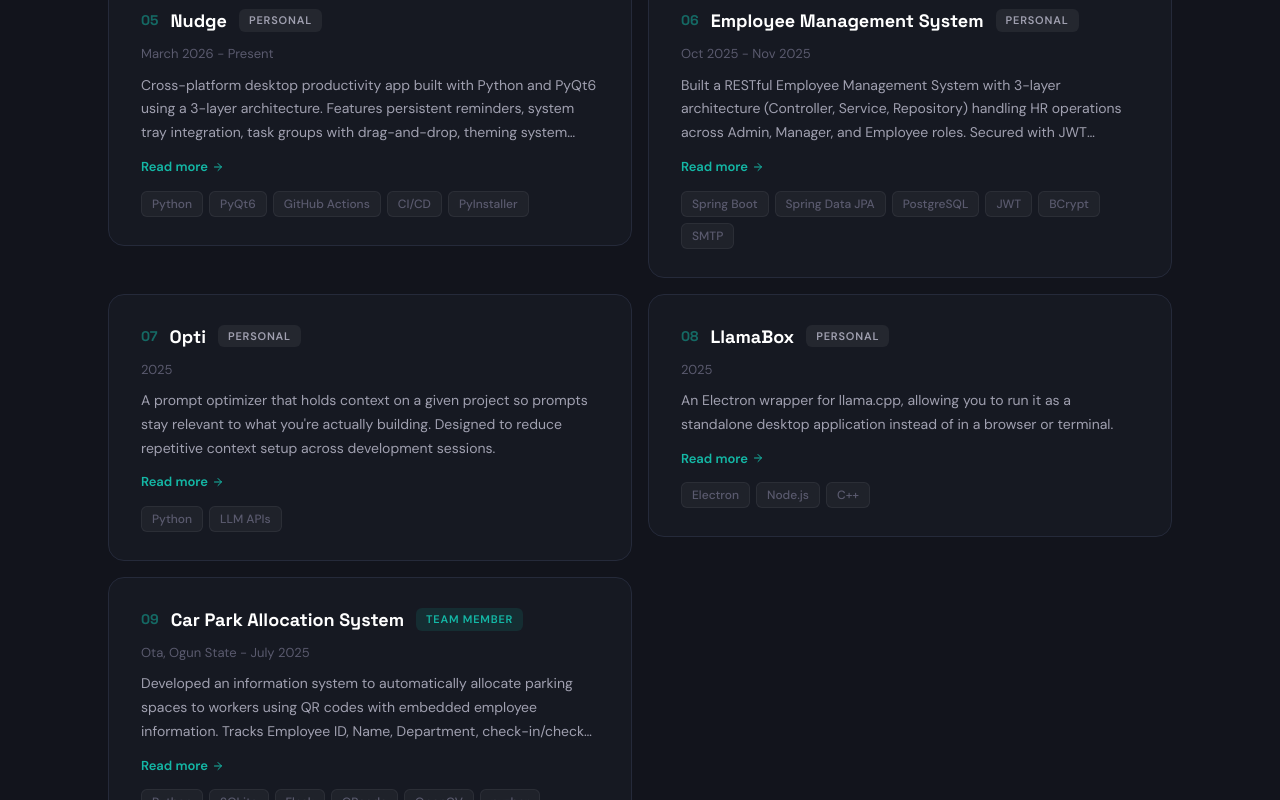
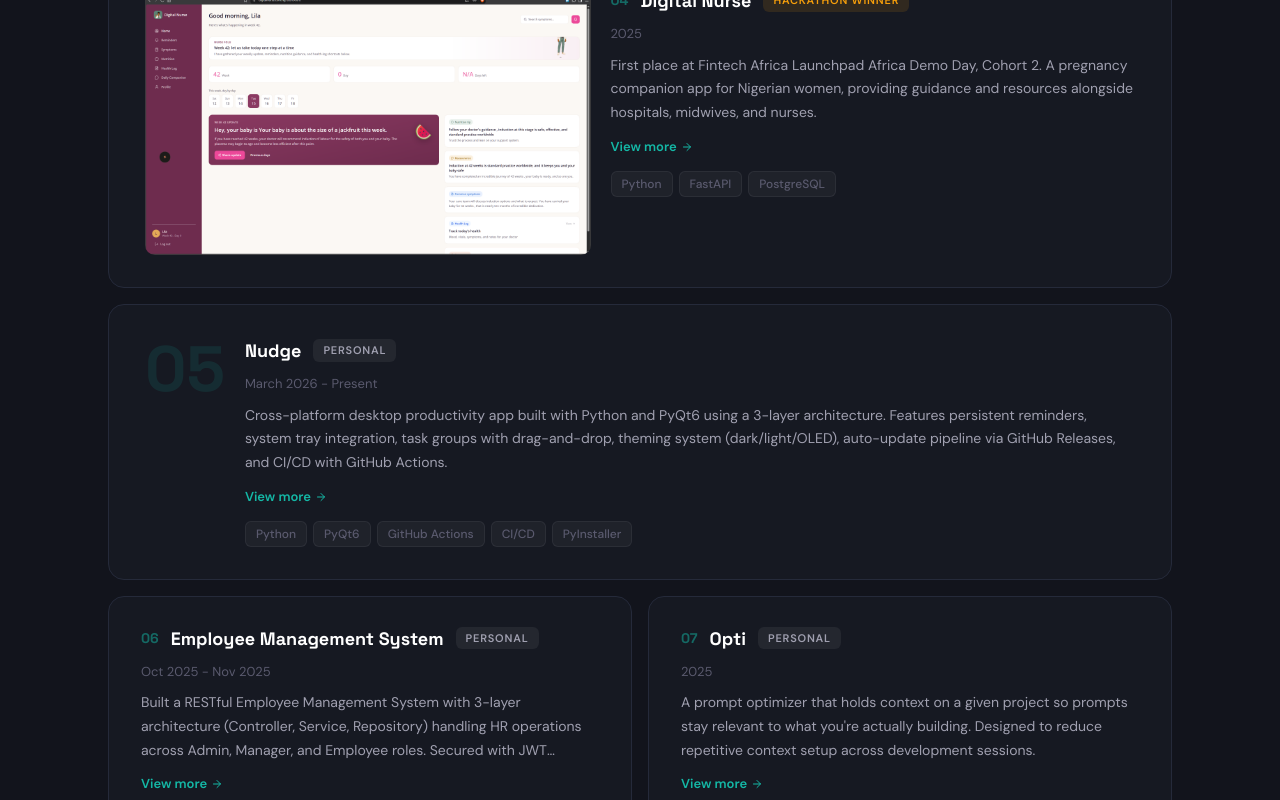
Before and after one commit to Pingwyd/Portfolio-website, a React (Vite) app: page / in a window 1280 px wide. Shown: the part 1760-2560 px from the top of the page. Built offline with nearby package versions, Linux system fonts and the light colour scheme.

Commit message:
feat: featured project layout + rename 'Read more' to 'View more'

```diff
--- a/src/App.css
+++ b/src/App.css
@@ -286,6 +286,63 @@
   height: 100%;
 }
 
+/* Featured project cards */
+.project-card--featured {
+  grid-column: 1 / -1;
+}
+.project-card--featured .project-card {
+  padding: 28px 32px;
+}
+.project-featured-layout {
+  display: flex;
+  flex-direction: column;
+  gap: 20px;
+  width: 100%;
+}
+.project-featured-thumb {
+  flex: 0 0 auto;
+  border-radius: 10px;
+  overflow: hidden;
+  background: var(--bg-alt);
+}
+.project-featured-thumb img {
+  display: block;
+  width: 100%;
+  height: auto;
+  object-fit: cover;
+}
+.project-featured-number {
+  font-family: var(--font-display);
+  font-size: 48px;
+  font-weight: 700;
+  color: var(--accent);
+  opacity: 0.12;
+  line-height: 1;
+}
+.project-title--featured {
+  font-size: 24px;
+}
+
+@media (min-width: 900px) {
+  .project-card--featured .project-card {
+    padding: 32px 36px;
+  }
+  .project-featured-layout {
+    flex-direction: row;
+    align-items: flex-start;
+  }
+  .project-featured-thumb {
+    flex: 0 0 45%;
+    max-width: 45%;
+  }
+  .project-featured-text .project-featured-number {
+    font-size: 64px;
+  }
+  .project-title--featured {
+    font-size: 28px;
+  }
+}
+
 /* Project content */
 .project-content {
   display: flex;
@@ -363,7 +420,7 @@
 }
 
 /* Desc read-more link (desktop) + dot indicator (mobile) */
-.desc-read-more {
+  .desc-view-more {
   display: none;
   align-items: center;
   gap: 4px;
@@ -373,9 +430,6 @@
   cursor: pointer;
   transition: opacity 0.2s;
   margin-top: 2px;
-}
-.desc-read-more:hover {
-  opacity: 0.7;
 }
 .desc-dot {
   position: absolute;
@@ -400,7 +454,7 @@
 }
 
 @media (min-width: 641px) {
-  .desc-read-more {
+.desc-view-more {
     display: inline-flex;
   }
   .desc-dot {
--- a/src/App.jsx
+++ b/src/App.jsx
@@ -161,8 +161,10 @@ function App() {
             {projects.map((p, i) => {
               const isTruncated = p.description.length > 120
               const isModalOpen = openTooltip === i
+              const isFeatured = p.featured === true
+              const hasThumb = Boolean(p.thumbnail)
               return (
-                <div key={i} className="project-card-wrapper">
+                <div key={i} className={`project-card-wrapper${isFeatured ? ' project-card--featured' : ''}`}>
                   <a
                     href={p.link}
                     target="_blank"
@@ -171,6 +173,11 @@ function App() {
                     style={{ transitionDelay: `${i * 0.08}s` }}
                     aria-label={`View ${p.title}`}
                   >
+                    {isFeatured && hasThumb ? (
+                      <div className="project-featured-layout">
+                        <div className="project-featured-thumb">
+                          <img src={p.thumbnail} alt={`${p.title} preview`} loading="lazy" />
+                        </div>
                         <div className="project-content">
                           <div className="project-top">
                             <span className="project-number">{String(i + 1).padStart(2, '0')}</span>
@@ -181,14 +188,14 @@ function App() {
                           <p className="project-desc">{p.description}</p>
                           {isTruncated && (
                             <span
-                          className="desc-read-more"
+                              className="desc-view-more"
                               onClick={(e) => {
                                 e.preventDefault()
                                 e.stopPropagation()
                                 setOpenTooltip(i)
                               }}
                             >
-                          Read more <ArrowRight size={12} />
+                              View more <ArrowRight size={12} />
                             </span>
                           )}
                           <div className="project-stack">
@@ -201,6 +208,72 @@ function App() {
                             <ArrowRight size={14} />
                           </span>
                         </div>
+                      </div>
+                    ) : isFeatured ? (
+                      <div className="project-featured-layout project-featured-text">
+                        <div className="project-featured-number">{String(i + 1).padStart(2, '0')}</div>
+                        <div className="project-content">
+                          <div className="project-top">
+                            <span className="project-title project-title--featured">{p.title}</span>
+                            <span className={`project-badge ${p.badgeClass}`}>{p.badge}</span>
+                          </div>
+                          <p className="project-meta">{p.meta}</p>
+                          <p className="project-desc">{p.description}</p>
+                          {isTruncated && (
+                            <span
+                              className="desc-view-more"
+                              onClick={(e) => {
+                                e.preventDefault()
+                                e.stopPropagation()
+                                setOpenTooltip(i)
+                              }}
+                            >
+                              View more <ArrowRight size={12} />
+                            </span>
+                          )}
+                          <div className="project-stack">
+                            {p.skills.map((s) => (
+                              <span key={s}>{s}</span>
+                            ))}
+                          </div>
+                          <span className="project-view-hint">
+                            {p.private ? 'View Profile' : 'View'}
+                            <ArrowRight size={14} />
+                          </span>
+                        </div>
+                      </div>
+                    ) : (
+                      <div className="project-content">
+                        <div className="project-top">
+                          <span className="project-number">{String(i + 1).padStart(2, '0')}</span>
+                          <span className="project-title">{p.title}</span>
+                          <span className={`project-badge ${p.badgeClass}`}>{p.badge}</span>
+                        </div>
+                        <p className="project-meta">{p.meta}</p>
+                        <p className="project-desc">{p.description}</p>
+                        {isTruncated && (
+                          <span
+                            className="desc-view-more"
+                            onClick={(e) => {
+                              e.preventDefault()
+                              e.stopPropagation()
+                              setOpenTooltip(i)
+                            }}
+                          >
+                            View more <ArrowRight size={12} />
+                          </span>
+                        )}
+                        <div className="project-stack">
+                          {p.skills.map((s) => (
+                            <span key={s}>{s}</span>
+                          ))}
+                        </div>
+                        <span className="project-view-hint">
+                          {p.private ? 'View Profile' : 'View'}
+                          <ArrowRight size={14} />
+                        </span>
+                      </div>
+                    )}
                   </a>
                   {isTruncated && (
                     <button
--- a/src/data.js
+++ b/src/data.js
@@ -4,6 +4,7 @@ export const projects = [
     badge: "Client Work",
     badgeClass: "badge-client",
     meta: "May 2026 - Present",
+    featured: true,
     description:
       "Full-stack loyalty card system with QR-based check-ins and real-time WebSocket updates. Role-based dashboards (Owner, Staff, Customer) with dark glassmorphism UI, staff scanner with camera selection, audit trail, JWT auth, RBAC, rate limiting with lockout, and self-scan prevention.",
     skills: ["FastAPI", "PostgreSQL", "SQLAlchemy", "Jinja2", "Bootstrap 5", "WebSockets", "JWT"],
@@ -37,6 +38,7 @@ export const projects = [
     badge: "HACKATHON WINNER",
     badgeClass: "badge-winner",
     meta: "2025",
+    featured: true,
     description:
       "First place at Fintech Africa Launchpad Africa Demo Day, Cohort 2. A pregnancy companion app for Nigerian women, providing guidance and resources alongside hospitals, midwives, and nurses.",
     skills: ["Python", "FastAPI", "PostgreSQL"],
@@ -49,6 +51,7 @@ export const projects = [
     badge: "Personal",
     badgeClass: "badge-personal",
     meta: "March 2026 - Present",
+    featured: true,
     description:
       "Cross-platform desktop productivity app built with Python and PyQt6 using a 3-layer architecture. Features persistent reminders, system tray integration, task groups with drag-and-drop, theming system (dark/light/OLED), auto-update pipeline via GitHub Releases, and CI/CD with GitHub Actions.",
     skills: ["Python", "PyQt6", "GitHub Actions", "CI/CD", "PyInstaller"],
```
Lines whose indentation alone changed are shown as unchanged.
